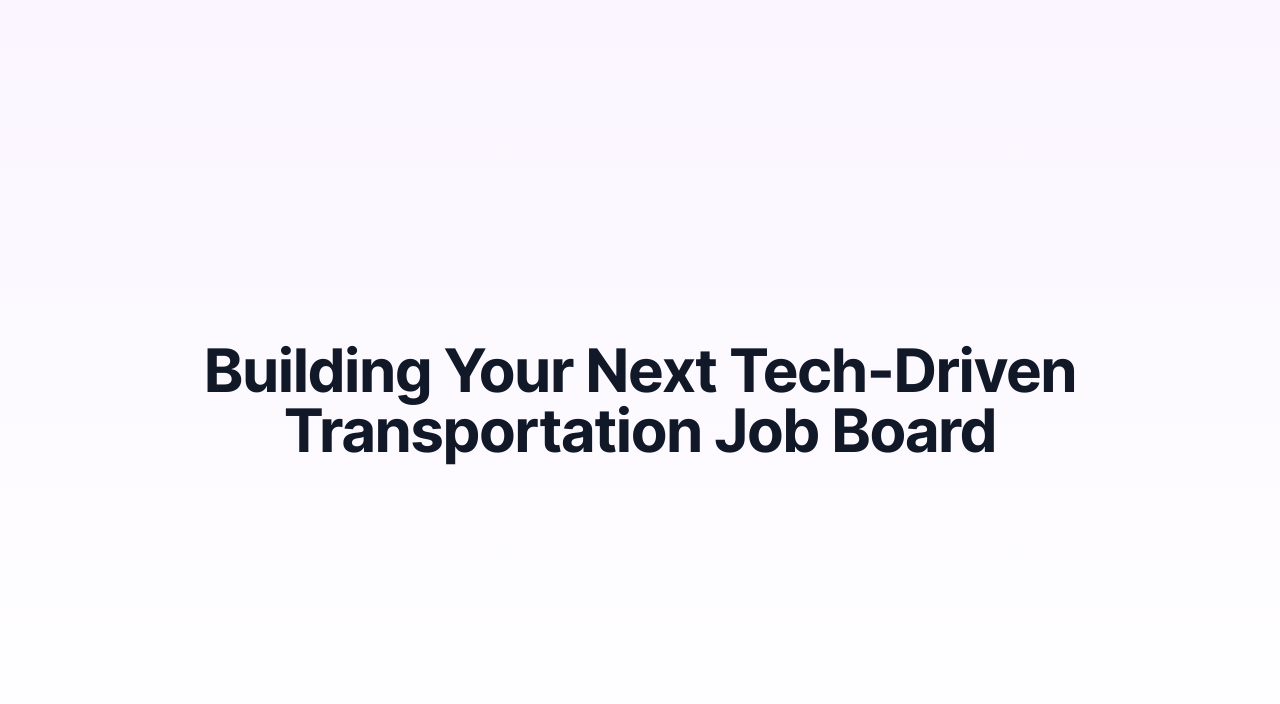
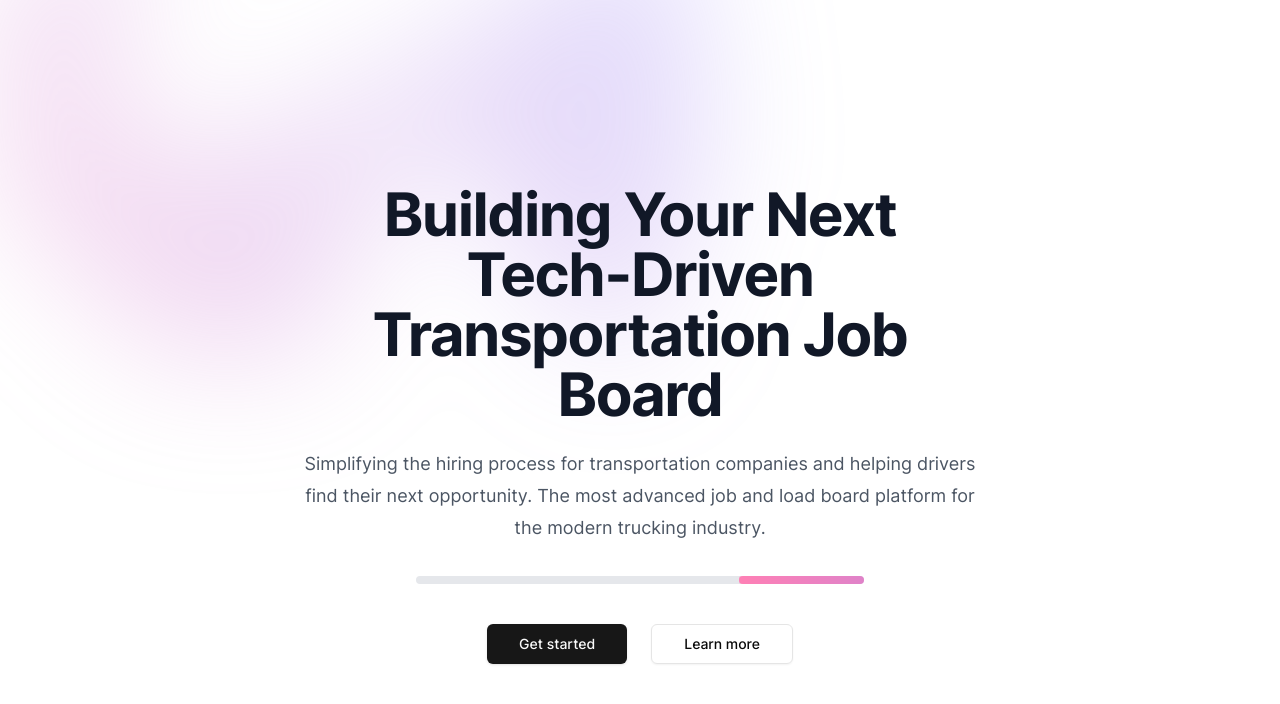
Before and after one commit to driveboardinc/drive-board-fe, a Next.js app: page / in a window 1280 px wide. Shown: the top 704 px of the page. Built offline with nearby package versions, Linux system fonts and the light colour scheme.

Commit message:
add a loading bar to the hero section

```diff
--- /dev/null
+++ b/src/components/loading-bar.tsx
@@ -0,0 +1,40 @@
+"use client";
+
+import type React from "react";
+import { cn } from "@/lib/utils";
+
+interface LoadingBarProps extends React.HTMLAttributes<HTMLDivElement> {
+  progress?: number;
+  color?: string;
+  height?: string;
+}
+
+export function LoadingBar({
+  progress,
+  color = "bg-gradient-to-r from-[#ff80b5] to-[#9089fc]",
+  height = "h-2",
+  className,
+  ...props
+}: LoadingBarProps) {
+  return (
+    <div className={cn("w-full bg-gray-200 rounded-full overflow-hidden", height, className)} {...props}>
+      <div
+        className={cn("h-full rounded-full transition-all duration-500 ease-in-out", color)}
+        style={{
+          width: progress ? `${progress}%` : "100%",
+          animation: progress ? "none" : "loading 2s ease-in-out infinite",
+        }}
+      />
+      <style jsx>{`
+        @keyframes loading {
+          0% {
+            transform: translateX(-100%);
+          }
+          100% {
+            transform: translateX(100%);
+          }
+        }
+      `}</style>
+    </div>
+  );
+}
--- a/src/screens/HomePage/hero-section.tsx
+++ b/src/screens/HomePage/hero-section.tsx
@@ -1,13 +1,41 @@
+import { Button } from "@/components/ui/button";
+import { LoadingBar } from "@/components/loading-bar";
+
 export function HeroSection() {
   return (
-    <section className="relative h-screen bg-gradient-to-b from-purple-50 to-white flex items-center justify-center px-4 lg:px-8">
-      <div className="max-w-7xl w-full">
-        <div className="flex flex-col items-center text-center">
-          <h1 className="text-4xl font-bold tracking-tight text-gray-900 sm:text-6xl">
-            Building Your Next Tech-Driven Transportation Job Board
-          </h1>
+    <div className="relative isolate pt-14">
+      <div className="absolute inset-x-0 -top-40 -z-10 transform-gpu overflow-hidden blur-3xl sm:-top-80">
+        <div
+          className="relative left-[calc(50%-11rem)] aspect-[1155/678] w-[36.125rem] -translate-x-1/2 rotate-[30deg] bg-gradient-to-tr from-[#ff80b5] to-[#9089fc] opacity-30 sm:left-[calc(50%-30rem)] sm:w-[72.1875rem]"
+          style={{
+            clipPath:
+              "polygon(74.1% 44.1%, 100% 61.6%, 97.5% 26.9%, 85.5% 0.1%, 80.7% 2%, 72.5% 32.5%, 60.2% 62.4%, 52.4% 68.1%, 47.5% 58.3%, 45.2% 34.5%, 27.5% 76.7%, 0.1% 64.9%, 17.9% 100%, 27.6% 76.8%, 76.1% 97.7%, 74.1% 44.1%)",
+          }}
+        />
+      </div>
+
+      <div className="py-24 sm:py-32 lg:pb-40">
+        <div className="mx-auto max-w-7xl px-6 lg:px-8">
+          <div className="mx-auto max-w-2xl text-center">
+            <h1 className="text-4xl font-bold tracking-tight text-gray-900 sm:text-6xl">
+              Building Your Next Tech-Driven Transportation Job Board
+            </h1>
+            <p className="mt-6 text-lg leading-8 text-gray-600">
+              Simplifying the hiring process for transportation companies and helping drivers find their next
+              opportunity. The most advanced job and load board platform for the modern trucking industry.
+            </p>
+            <div className="mt-8 w-full max-w-md mx-auto">
+              <LoadingBar />
+            </div>
+            <div className="mt-10 flex items-center justify-center gap-x-6">
+              <Button size="lg">Get started</Button>
+              <Button variant="outline" size="lg">
+                Learn more
+              </Button>
+            </div>
+          </div>
         </div>
       </div>
-    </section>
+    </div>
   );
 }
```
